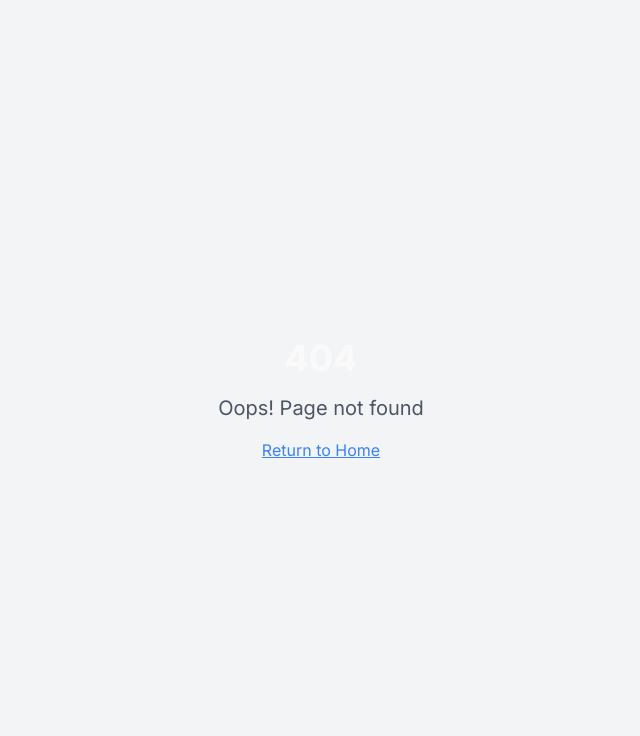
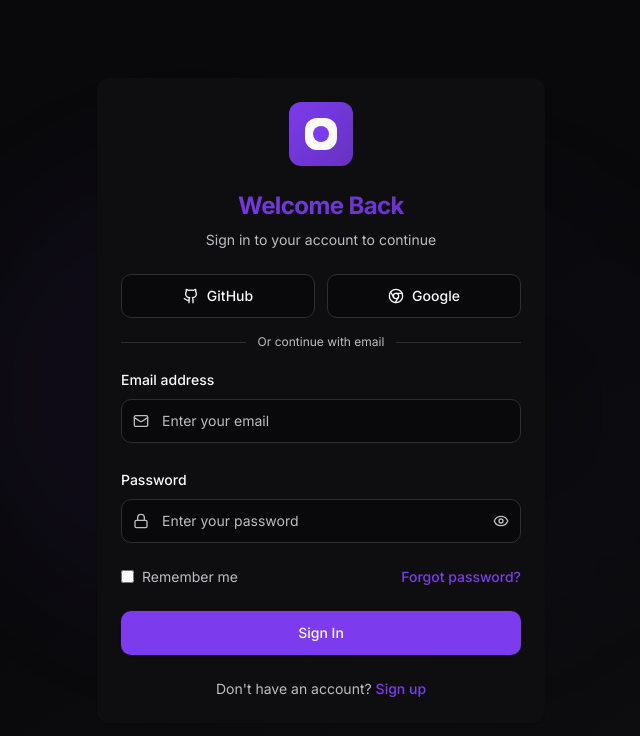
Before and after one commit to SantoshNaranap/render-revamp-pro, a React (Vite) app: page /login in a window 1280 px wide. Before the commit this address had no page. Shown: the top 736 px of the page, without its empty margins (319-959 px from the left). Built offline with nearby package versions, Linux system fonts and the light colour scheme.

Commit message:
Add UI for login screen
Provide a UI for the login screen without any functionality.

```diff
--- a/src/App.tsx
+++ b/src/App.tsx
@@ -14,6 +14,7 @@ import Bots from "./pages/Bots";
 import Settings from "./pages/Settings";
 import Help from "./pages/Help";
 import Guide from "./pages/Guide";
+import Login from "./pages/Login";
 
 const queryClient = new QueryClient();
 
@@ -35,6 +36,7 @@ const App = () => (
             <Route path="/guide" element={<Guide />} />
             <Route path="/settings" element={<Settings />} />
             <Route path="/help" element={<Help />} />
+            <Route path="/login" element={<Login />} />
             {/* ADD ALL CUSTOM ROUTES ABOVE THE CATCH-ALL "*" ROUTE */}
             <Route path="*" element={<NotFound />} />
           </Routes>
--- /dev/null
+++ b/src/pages/Login.tsx
@@ -0,0 +1,131 @@
+import { useState } from "react"
+import { Button } from "@/components/ui/button"
+import { Input } from "@/components/ui/input"
+import { Label } from "@/components/ui/label"
+import { Card, CardContent, CardDescription, CardHeader, CardTitle } from "@/components/ui/card"
+import { Separator } from "@/components/ui/separator"
+import { Eye, EyeOff, Mail, Lock, Github, Chrome } from "lucide-react"
+
+export default function Login() {
+  const [showPassword, setShowPassword] = useState(false)
+  const [email, setEmail] = useState("")
+  const [password, setPassword] = useState("")
+
+  return (
+    <div className="min-h-screen flex items-center justify-center p-4 relative overflow-hidden">
+      {/* Background Effects */}
+      <div className="absolute inset-0 bg-gradient-to-br from-background via-background to-secondary/20" />
+      <div className="absolute top-1/4 left-1/4 w-96 h-96 bg-primary/5 rounded-full blur-3xl animate-pulse-glow" />
+      <div className="absolute bottom-1/4 right-1/4 w-96 h-96 bg-primary/3 rounded-full blur-3xl animate-pulse-glow delay-1000" />
+
+      {/* Login Card */}
+      <Card className="w-full max-w-md relative z-10 card-elevated animate-fade-in">
+        <CardHeader className="text-center space-y-2">
+          <div className="w-16 h-16 mx-auto mb-4 rounded-xl bg-gradient-to-br from-primary to-primary/80 flex items-center justify-center">
+            <div className="w-8 h-8 bg-primary-foreground rounded-lg flex items-center justify-center">
+              <div className="w-4 h-4 bg-primary rounded-sm" />
+            </div>
+          </div>
+          <CardTitle className="text-2xl font-bold text-gradient">Welcome Back</CardTitle>
+          <CardDescription className="text-muted-foreground">
+            Sign in to your account to continue
+          </CardDescription>
+        </CardHeader>
+
+        <CardContent className="space-y-6">
+          {/* Social Login Buttons */}
+          <div className="grid grid-cols-2 gap-3">
+            <Button variant="outline" className="w-full gap-2 h-11">
+              <Github className="h-4 w-4" />
+              GitHub
+            </Button>
+            <Button variant="outline" className="w-full gap-2 h-11">
+              <Chrome className="h-4 w-4" />
+              Google
+            </Button>
+          </div>
+
+          <div className="relative">
+            <Separator />
+            <div className="absolute inset-0 flex items-center justify-center">
+              <span className="bg-card px-3 text-xs text-muted-foreground">Or continue with email</span>
+            </div>
+          </div>
+
+          {/* Email Field */}
+          <div className="space-y-2">
+            <Label htmlFor="email" className="text-sm font-medium">
+              Email address
+            </Label>
+            <div className="relative">
+              <Mail className="absolute left-3 top-1/2 transform -translate-y-1/2 h-4 w-4 text-muted-foreground" />
+              <Input
+                id="email"
+                type="email"
+                placeholder="Enter your email"
+                value={email}
+                onChange={(e) => setEmail(e.target.value)}
+                className="pl-10 h-11 focus-ring"
+              />
+            </div>
+          </div>
+
+          {/* Password Field */}
+          <div className="space-y-2">
+            <Label htmlFor="password" className="text-sm font-medium">
+              Password
+            </Label>
+            <div className="relative">
+              <Lock className="absolute left-3 top-1/2 transform -translate-y-1/2 h-4 w-4 text-muted-foreground" />
+              <Input
+                id="password"
+                type={showPassword ? "text" : "password"}
+                placeholder="Enter your password"
+                value={password}
+                onChange={(e) => setPassword(e.target.value)}
+                className="pl-10 pr-10 h-11 focus-ring"
+              />
+              <Button
+                type="button"
+                variant="ghost"
+                size="sm"
+                className="absolute right-0 top-0 h-11 px-3 py-2 hover:bg-transparent"
+                onClick={() => setShowPassword(!showPassword)}
+              >
+                {showPassword ? (
+                  <EyeOff className="h-4 w-4 text-muted-foreground" />
+                ) : (
+                  <Eye className="h-4 w-4 text-muted-foreground" />
+                )}
+              </Button>
+            </div>
+          </div>
+
+          {/* Remember Me & Forgot Password */}
+          <div className="flex items-center justify-between text-sm">
+            <label className="flex items-center space-x-2 cursor-pointer">
+              <input type="checkbox" className="rounded border-border focus:ring-primary" />
+              <span className="text-muted-foreground">Remember me</span>
+            </label>
+            <Button variant="link" className="p-0 h-auto text-primary hover:text-primary/80">
+              Forgot password?
+            </Button>
+          </div>
+
+          {/* Sign In Button */}
+          <Button className="w-full h-11 btn-primary font-medium">
+            Sign In
+          </Button>
+
+          {/* Sign Up Link */}
+          <div className="text-center text-sm text-muted-foreground">
+            Don't have an account?{" "}
+            <Button variant="link" className="p-0 h-auto text-primary hover:text-primary/80 font-medium">
+              Sign up
+            </Button>
+          </div>
+        </CardContent>
+      </Card>
+    </div>
+  )
+}
```
